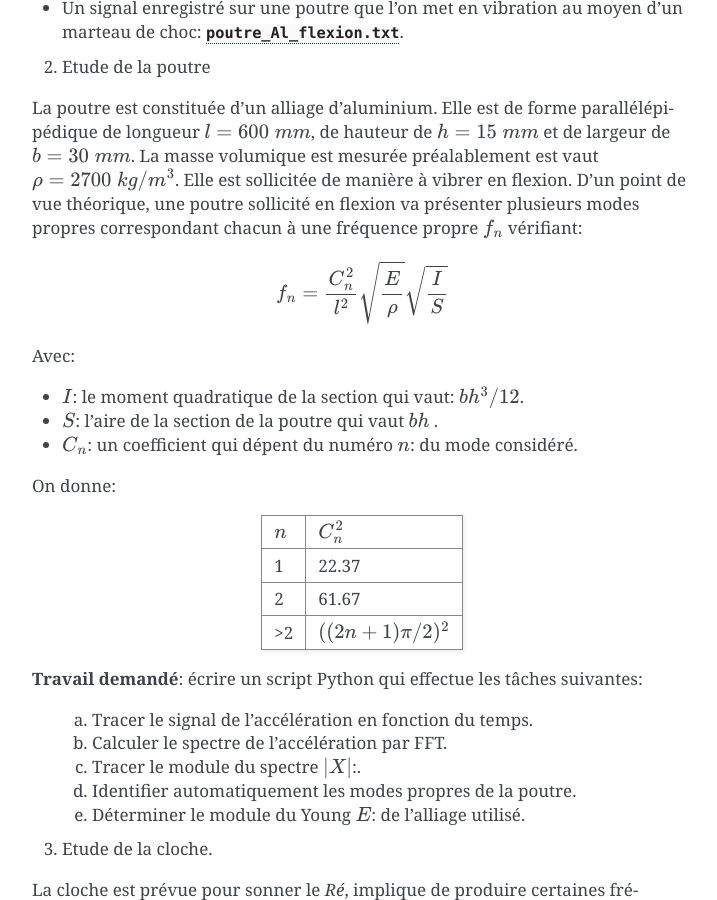
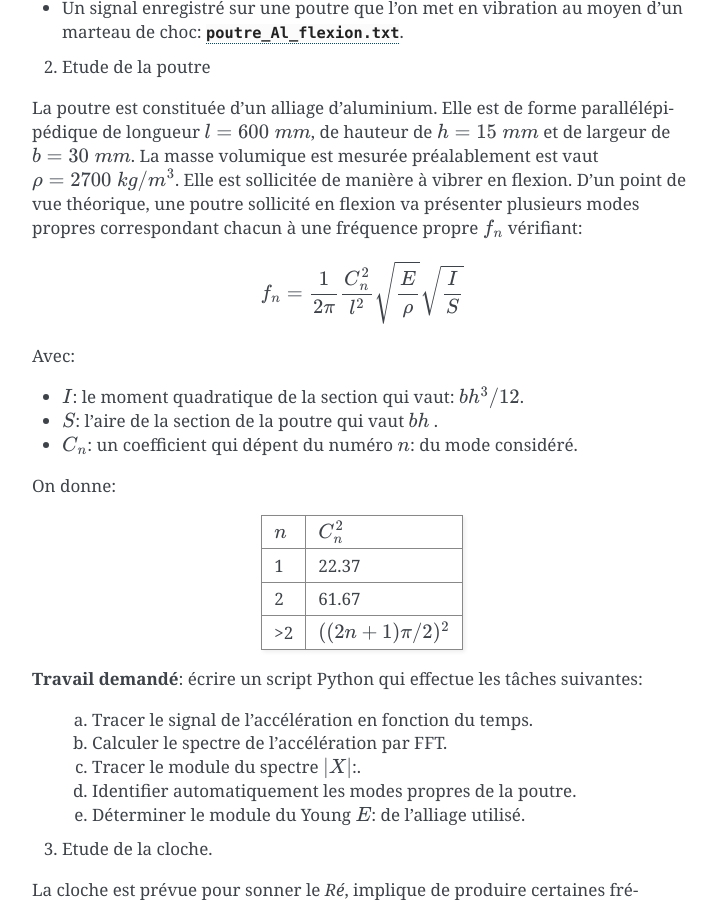
Before and after one commit to lcharleux/numerical_analysis, a Sphinx documentation site: the page built from doc/Traitement_signal.rst, in a window 1280 px wide and 900 px high, scrolled down 3906 px. Shown: the whole window, without its empty margins (388-1105 px from the left). Built offline with Sphinx 7.4.7, drawn with Linux system fonts in a browser that asks for light colours; formulas are drawn with MathJax 3.

Commit message:
Bug correction

```diff
--- a/doc/Traitement_signal.rst
+++ b/doc/Traitement_signal.rst
@@ -150,7 +150,7 @@ La poutre est constituée d'un alliage d'aluminium. Elle est de forme parallél
 
 .. math::
 
-   f_n = \frac{C_n^2}{l^2}\sqrt{\frac{E}{\rho}} \sqrt{ \frac{I}{S} }
+   f_n = \frac{1}{2\pi}\frac{C_n^2}{l^2}\sqrt{\frac{E}{\rho}} \sqrt{ \frac{I}{S} }
 
 Avec:
 
```
